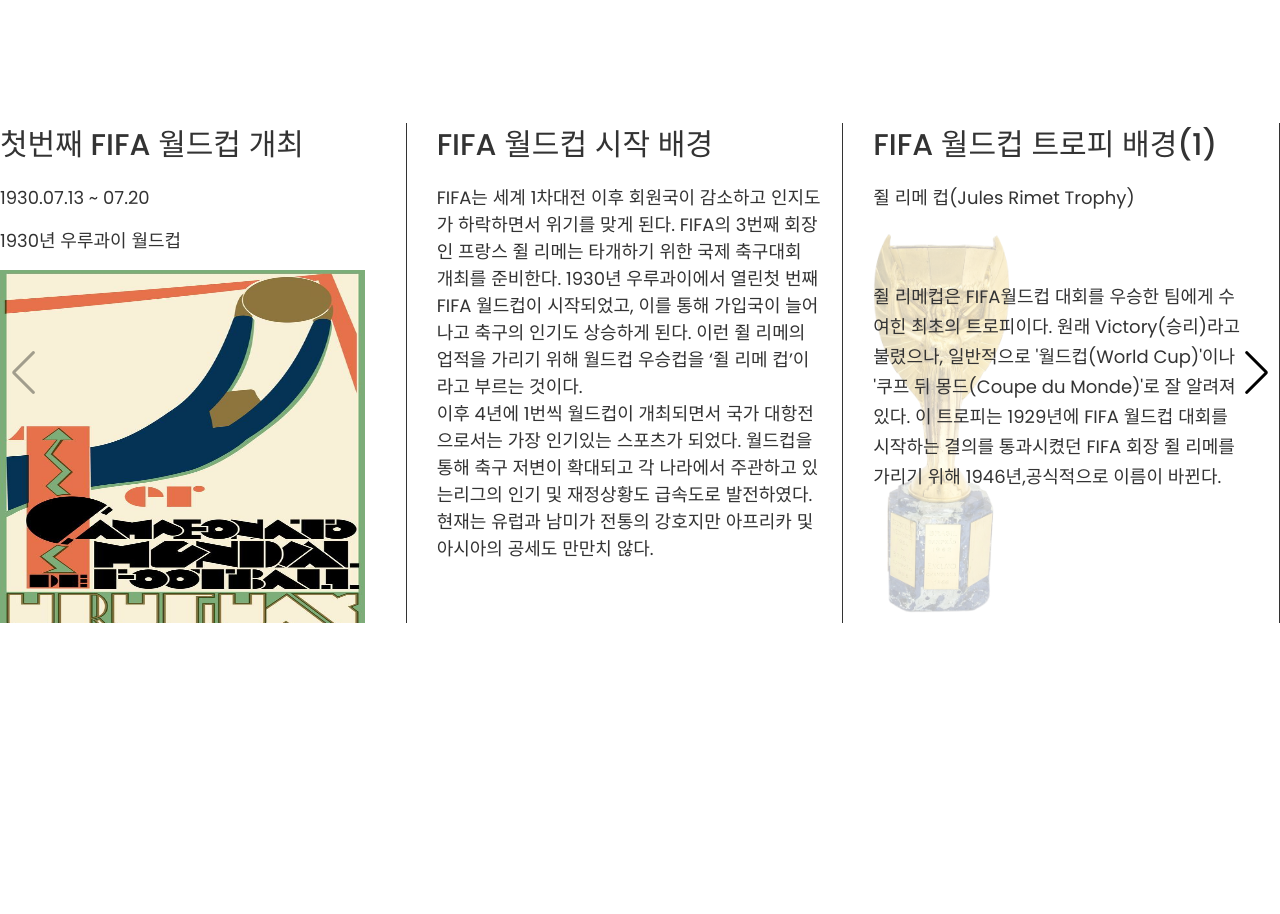
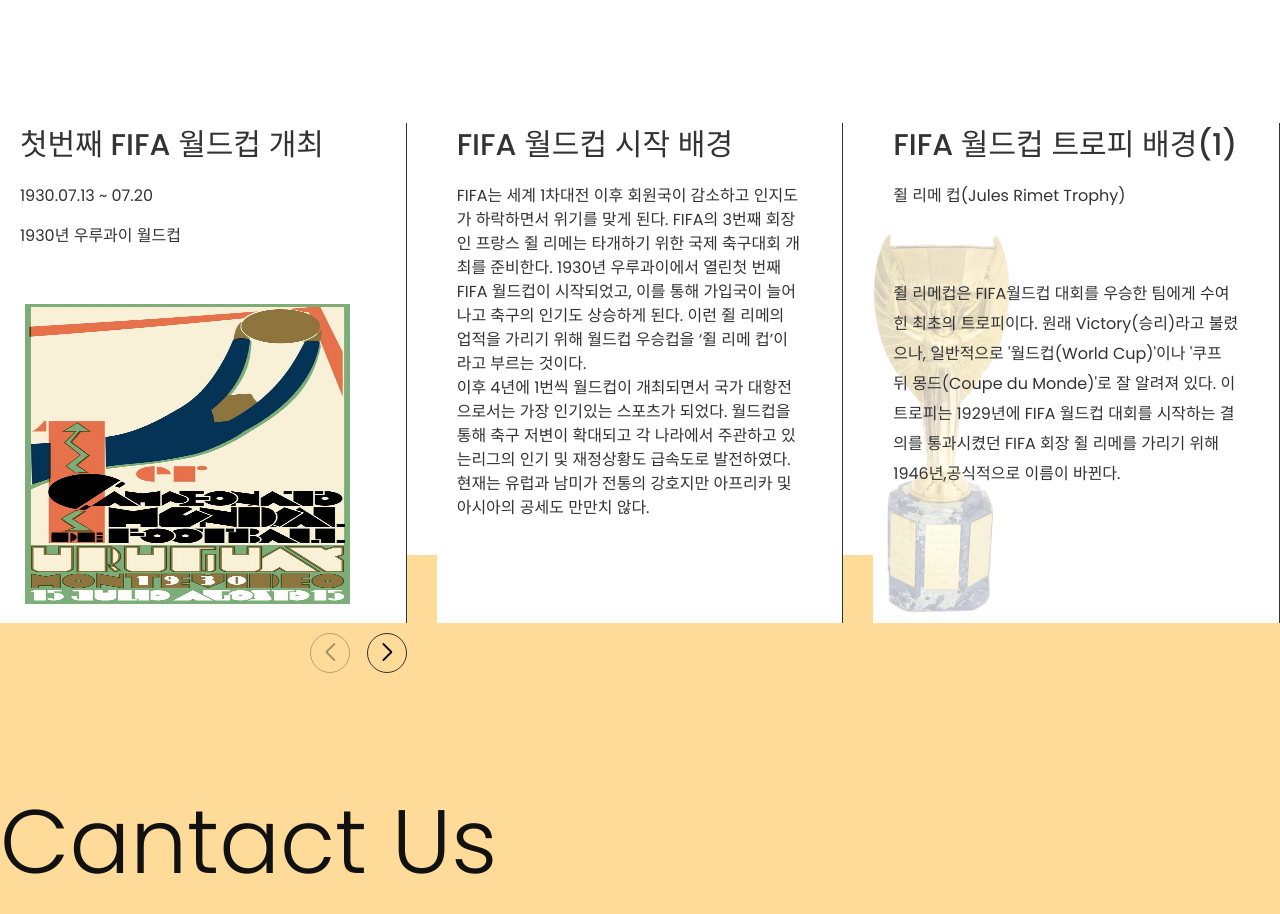
Before and after one commit to hyunkiki/goal, a plain HTML site: page index.html in a window 1280 px wide. Shown: the part 3748-4662 px from the top of the page. Before the commit the page ends 4463 px from the top, so only its background shows below. Drawn offline with nearby package versions, Linux system fonts and the light colour scheme.

Commit message:
9.04 업데이트

```diff
--- a/dist/css/comm.css
+++ b/dist/css/comm.css
@@ -131,18 +131,12 @@ input[type=search]::-webkit-search-cancel-button {
 /* mobile */
 body {
   background: #fff;
-  font-size: 14px;
+  font-size: 16px;
   line-height: 1.5;
   font-family: "Poppins", "Noto Sans KR", "Malgun Gothic", "맑은 고딕", sans-serif;
   color: #111;
 }
 
-/* desktop */
-@media screen and (min-width: 1280px) {
-  body {
-    font-size: 16px;
-  }
-}
 /* color값은 디자인가이드에 맞게사용 */
 a {
   color: #333;
@@ -293,25 +287,33 @@ legend {
   border-right: 1px solid #333;
 }
 .swiper .swiper-slide a .slide-tit {
-  font-size: 30px;
+  font-size: 1.875rem;
   font-weight: 500;
   padding-bottom: 16px;
+  transform: translateX(20px);
+}
+.swiper .swiper-slide a p {
+  transform: translateX(20px);
+  font-size: 1rem;
 }
 .swiper .swiper-slide a .date {
-  font-size: 18px;
+  font-size: 1rem;
   padding-bottom: 16px;
+  transform: translateX(20px);
 }
 .swiper .swiper-slide a .img-tit1 {
-  font-size: 18px;
+  font-size: 1rem;
   padding-bottom: 16px;
+  transform: translateX(20px);
 }
 .swiper .swiper-slide a .slide-exp2 {
-  font-size: 18px;
-  padding-right: 20px;
+  font-size: 1rem;
+  padding-right: 60px;
 }
 .swiper .swiper-slide a .img-tit3 {
-  font-size: 18px;
+  font-size: 1rem;
   padding-bottom: 16px;
+  transform: translateX(20px);
 }
 .swiper .swiper-slide a .img3 {
   position: absolute;
@@ -326,7 +328,7 @@ legend {
   font-size: 18px;
   line-height: 30px;
   padding-top: 55px;
-  padding-right: 30px;
+  padding-right: 60px;
 }
 .swiper .swiper-slide a .img4 {
   position: absolute;
@@ -338,14 +340,15 @@ legend {
   height: 380px;
 }
 .swiper .swiper-slide a .img-tit4 {
-  font-size: 18px;
+  font-size: 1rem;
   padding-bottom: 16px;
+  transform: translateX(20px);
 }
 .swiper .swiper-slide a .slide-exp4 {
   font-size: 18px;
   line-height: 30px;
   padding-top: 55px;
-  padding-right: 30px;
+  padding-right: 60px;
 }
 .swiper .swiper-slide a .slide-exp5 {
   font-size: 18px;
@@ -358,27 +361,31 @@ legend {
 }
 .swiper .swiper-slide a .img-box {
   overflow: hidden;
-  width: 90%;
-  height: 400px;
+  width: 80%;
+  height: 300px;
+  transform: translate(25px, 40px);
 }
-.swiper .swiper-slide a .img-box .img-player {
+.swiper .swiper-slide a .img-player {
   width: 100%;
   height: 100%;
-  transition: all 0.4s linear;
+  transition: transform 0.3s ease-out;
 }
-.swiper .swiper-slide a .img-box .img-firstworldcup {
+.swiper .swiper-slide a .img-firstworldcup {
   width: 100%;
   height: 100%;
-  transition: all 0.4s linear;
+  transition: transform 0.3s ease-out;
 }
 .swiper .swiper-slide a:hover {
   color: orange;
 }
 .swiper .swiper-slide a:hover .img-player {
-  transform: scale(1.4);
+  transform: scale(1.2);
 }
 .swiper .swiper-slide a:hover .img-firstworldcup {
-  transform: scale(1.4);
+  transform: scale(1.2);
+}
+.swiper .swiper-slide:hover {
+  color: orange;
 }
 
 .wrap {
@@ -1047,7 +1054,7 @@ legend {
 .wrap .content5 {
   position: relative;
   width: 100%;
-  height: 140vh;
+  height: 120vh;
   background: #ffffff;
 }
 .wrap .content5 .swiper-container2 {
@@ -1077,9 +1084,41 @@ legend {
 .wrap .content5 .full-more:hover {
   color: orange;
 }
-.wrap .content5 .swiper-button-next {
-  color: black;
+.wrap .swiper-button-next {
+  position: absolute;
+  top: 1060px;
+  left: 367px;
+  border: 1px solid #333;
+  width: 40px;
+  height: 40px;
+  border-radius: 20px;
+  color: black !important;
 }
-.wrap .content5 .swiper-button-prev {
-  color: black;
+.wrap .swiper-button-next::after {
+  font-size: 1.1rem !important;
+  font-weight: 600 !important;
+}
+.wrap .swiper-button-prev {
+  position: absolute;
+  top: 1060px;
+  left: 310px;
+  border: 1px solid #333;
+  width: 40px;
+  height: 40px;
+  border-radius: 20px;
+  color: black !important;
+}
+.wrap .swiper-button-prev::after {
+  font-size: 1.1rem !important;
+  font-weight: 600 !important;
+}
+.wrap .content6 {
+  width: 100%;
+  height: 110vh;
+  background-color: rgba(255, 165, 0, 0.4);
+}
+.wrap .main-tit6 {
+  padding-top: 220px;
+  font-size: 5.625em;
+  font-weight: lighter;
 }/*# sourceMappingURL=comm.css.map */
--- a/dist/js/comm.js
+++ b/dist/js/comm.js
@@ -46,4 +46,4 @@ var mySwiper = new Swiper(".swiper-container2", {
   },
 });
 
-// AOS.init();
+AOS.init();
--- a/dist/scss/_reset.scss
+++ b/dist/scss/_reset.scss
@@ -135,17 +135,10 @@ input {
 
 body {
   background: #fff;
-  font-size: 14px;
+  font-size: 16px;
   line-height: 1.5;
   font-family: "Poppins", "Noto Sans KR", "Malgun Gothic", "맑은 고딕", sans-serif;
   color: #111;
-}
-
-/* desktop */
-@media screen and (min-width: 1280px) {
-  body {
-    font-size: 16px;
-  }
 }
 
 /* color값은 디자인가이드에 맞게사용 */
--- a/dist/scss/comm.scss
+++ b/dist/scss/comm.scss
@@ -24,29 +24,38 @@
 
     a {
       .slide-tit {
-        font-size: 30px;
+        font-size: 1.875rem;
         font-weight: 500;
         padding-bottom: 16px;
+        transform: translateX(20px);
+      }
+
+      p {
+        transform: translateX(20px);
+        font-size: 1rem;
       }
 
       .date {
-        font-size: 18px;
+        font-size: 1rem;
         padding-bottom: 16px;
+        transform: translateX(20px);
       }
 
       .img-tit1 {
-        font-size: 18px;
+        font-size: 1rem;
         padding-bottom: 16px;
+        transform: translateX(20px);
       }
 
       .slide-exp2 {
-        font-size: 18px;
-        padding-right: 20px;
+        font-size: 1rem;
+        padding-right: 60px;
       }
 
       .img-tit3 {
-        font-size: 18px;
+        font-size: 1rem;
         padding-bottom: 16px;
+        transform: translateX(20px);
       }
 
       .img3 {
@@ -63,7 +72,7 @@
         font-size: 18px;
         line-height: 30px;
         padding-top: 55px;
-        padding-right: 30px;
+        padding-right: 60px;
       }
 
       .img4 {
@@ -77,15 +86,16 @@
       }
 
       .img-tit4 {
-        font-size: 18px;
+        font-size: 1rem;
         padding-bottom: 16px;
+        transform: translateX(20px);
       }
 
       .slide-exp4 {
         font-size: 18px;
         line-height: 30px;
         padding-top: 55px;
-        padding-right: 30px;
+        padding-right: 60px;
       }
 
       .slide-exp5 {
@@ -102,33 +112,40 @@
 
       .img-box {
         overflow: hidden;
-        width: 90%;
-        height: 400px;
+        width: 80%;
+        height: 300px;
+        transform: translate(25px, 40px);
+      }
 
       .img-player {
         width: 100%;
         height: 100%;
-          transition: all 0.4s linear;
+        transition: transform 0.3s ease-out;
       }
 
       .img-firstworldcup {
         width: 100%;
         height: 100%;
-          transition: all 0.4s linear;
-        }
+        transition: transform 0.3s ease-out;
       }
 
       &:hover {
         color: orange;
 
         .img-player {
-          transform: scale(1.4);
+          transform: scale(1.2);
         }
 
         .img-firstworldcup {
-          transform: scale(1.4);
+          transform: scale(1.2);
         }
       }
+
+    }
+
+
+    &:hover {
+      color: orange;
     }
   }
 }
@@ -557,36 +574,43 @@
       max-width: 600px;
       margin-top: 80px;
     }
+
     .box-card-wrap2 {
       transform: translateY(89%);
       max-width: 600px;
       margin-top: 80px;
     }
+
     .box-card-wrap3 {
       transform: translateY(89%);
       max-width: 600px;
       margin-top: 80px;
     }
+
     .box-card-wrap4 {
       transform: translateY(102%);
       max-width: 600px;
       margin-top: 80px;
     }
+
     .box-card-wrap5 {
       transform: translateY(111%);
       max-width: 600px;
       margin-top: 80px;
     }
+
     .box-card-wrap6 {
       transform: translateY(89%);
       max-width: 600px;
       margin-top: 80px;
     }
+
     .box-card-wrap7 {
       transform: translateY(102%);
       max-width: 600px;
       margin-top: 80px;
     }
+
     .slide-img1 {
       position: absolute;
       top: -60px;
@@ -594,6 +618,7 @@
       max-width: 580px;
       height: 600px;
     }
+
     .slide-img2 {
       position: absolute;
       top: -60px;
@@ -601,6 +626,7 @@
       max-width: 580px;
       height: 600px;
     }
+
     .slide-img3 {
       position: absolute;
       top: -60px;
@@ -608,6 +634,7 @@
       max-width: 580px;
       height: 600px;
     }
+
     .slide-img4 {
       position: absolute;
       top: -60px;
@@ -615,6 +642,7 @@
       max-width: 580px;
       height: 600px;
     }
+
     .slide-img5 {
       position: absolute;
       top: -60px;
@@ -622,6 +650,7 @@
       max-width: 580px;
       height: 600px;
     }
+
     .slide-img6 {
       position: absolute;
       top: -60px;
@@ -629,6 +658,7 @@
       max-width: 580px;
       height: 600px;
     }
+
     .slide-img7 {
       position: absolute;
       top: -60px;
@@ -925,7 +955,7 @@
   .content5 {
     position: relative;
     width: 100%;
-    height: 140vh;
+    height: 120vh;
     background: #ffffff;
 
     .swiper-container2 {
@@ -961,14 +991,58 @@
       }
     }
 
+  }
+
   .swiper-button-next {
-      color: black;
+    position: absolute;
+    top: 1060px;
+    left: 367px;
+    // background-color: #fff;
+    border: 1px solid #333;
+    // opacity: 0.5;
+    // padding: 15px 5px;
+    width: 40px;
+    height: 40px;
+    border-radius: 20px;
+    color: black !important;
+
+    &::after {
+      font-size: 1.1rem !important;
+      font-weight: 600 !important;
+    }
   }
 
   .swiper-button-prev {
-      color: black;
-    }
+    position: absolute;
+    top: 1060px;
+    left: 310px;
+    // background-color: #fff;
+    border: 1px solid #333;
+    // opacity: 0.5;
+    width: 40px;
+    height: 40px;
+    // padding: 15px 5px;
+    border-radius: 20px;
+    color: black !important;
+
+    &::after {
+      font-size: 1.1rem !important;
+      font-weight: 600 !important;
     }
   }
 
+  .content6 {
+    width: 100%;
+    height: 110vh;
+    background-color: rgb(255, 165, 0, 0.4);
+  }
+
+  .main-tit6 {
+    padding-top: 220px;
+    font-size: 5.625em;
+    font-weight: lighter;
+  }
+}
+
+
 // footer
--- a/index.html
+++ b/index.html
@@ -63,7 +63,7 @@
       <div class="content_scroll">
         <section class="content2">
           <div class="box-title-wrap">
-            <h2 class="main-title2" >FOOTBALL ABOUT
+            <h2 class="main-title2">FOOTBALL ABOUT
             </h2>
             <div class="mini-exp2">축구에 대해서 알아봅시다.</div>
           </div>
@@ -286,7 +286,7 @@
                     <div class="btn-more5-1">
                       <a href="#">프라하 자세히 보기</a>
                     </div>
-                    <img  class="slide-img1" src="./images/slide-img2/czech.png" alt="CZECH">
+                    <img class="slide-img1" src="./images/slide-img2/czech.png" alt="CZECH">
                   </div>
                 </div>
               </div>
@@ -310,7 +310,7 @@
                     <div class="btn-more5-2">
                       <a href="#">부다페스트 자세히 보기</a>
                     </div>
-                  <img class="slide-img2" src="./images/slide-img2/Hungary.png" alt="HUNGARY">
+                    <img class="slide-img2" src="./images/slide-img2/Hungary.png" alt="HUNGARY">
                   </div>
                 </div>
               </div>
@@ -334,7 +334,7 @@
                     <div class="btn-more5-3">
                       <a href="#">시드니 자세히 보기</a>
                     </div>
-                  <img class="slide-img3" src="./images/slide-img2/australia.png" alt="australia">
+                    <img class="slide-img3" src="./images/slide-img2/australia.png" alt="australia">
                   </div>
                 </div>
               </div>
@@ -401,7 +401,7 @@
                     <div class="btn-more5-6">
                       <a href="#">로스엔젤레스 자세히 보기</a>
                     </div>
-                  <img class="slide-img6" src="./images/slide-img2/los-angeles.png" alt="USA">
+                    <img class="slide-img6" src="./images/slide-img2/los-angeles.png" alt="USA">
                   </div>
                 </div>
               </div>
@@ -423,7 +423,7 @@
                     <div class="btn-more5-7">
                       <a href="#">나폴리 자세히 보기</a>
                     </div>
-                  <img class="slide-img7" src="./images/slide-img2/napoli.png" alt="ITALY">
+                    <img class="slide-img7" src="./images/slide-img2/napoli.png" alt="ITALY">
                   </div>
                 </div>
               </div>
@@ -545,8 +545,6 @@
                     </a>
                   </div>
                 </div>
-                <div class="swiper-button-next"></div>
-                <div class="swiper-button-prev"></div>
               </div>
             </div>
             <a href="#">
@@ -554,11 +552,20 @@
                 전체보기
               </div>
             </a>
+            <div class="swiper-button-next"></div>
+            <div class="swiper-button-prev"></div>
           </div>
         </section>
+        <div class="content6">
+          <div class="inner">
+            <div class="main-tit6">
+              Cantact Us
+            </div>
+          </div>
+        </div>
       </div>
     </main>
-    </div>
+  </div>
   </main>
   </div>
   <footer data-include-path="./outline/footer.html"></footer>
```
Also changed, not shown: images/월드컵/Miroslav Klose.jpg, images/월드컵/브라질 우승.jpg, images/월드컵/최다우승선수 펠레.jpg, 1 other file. Lines whose indentation alone changed are shown as unchanged.
